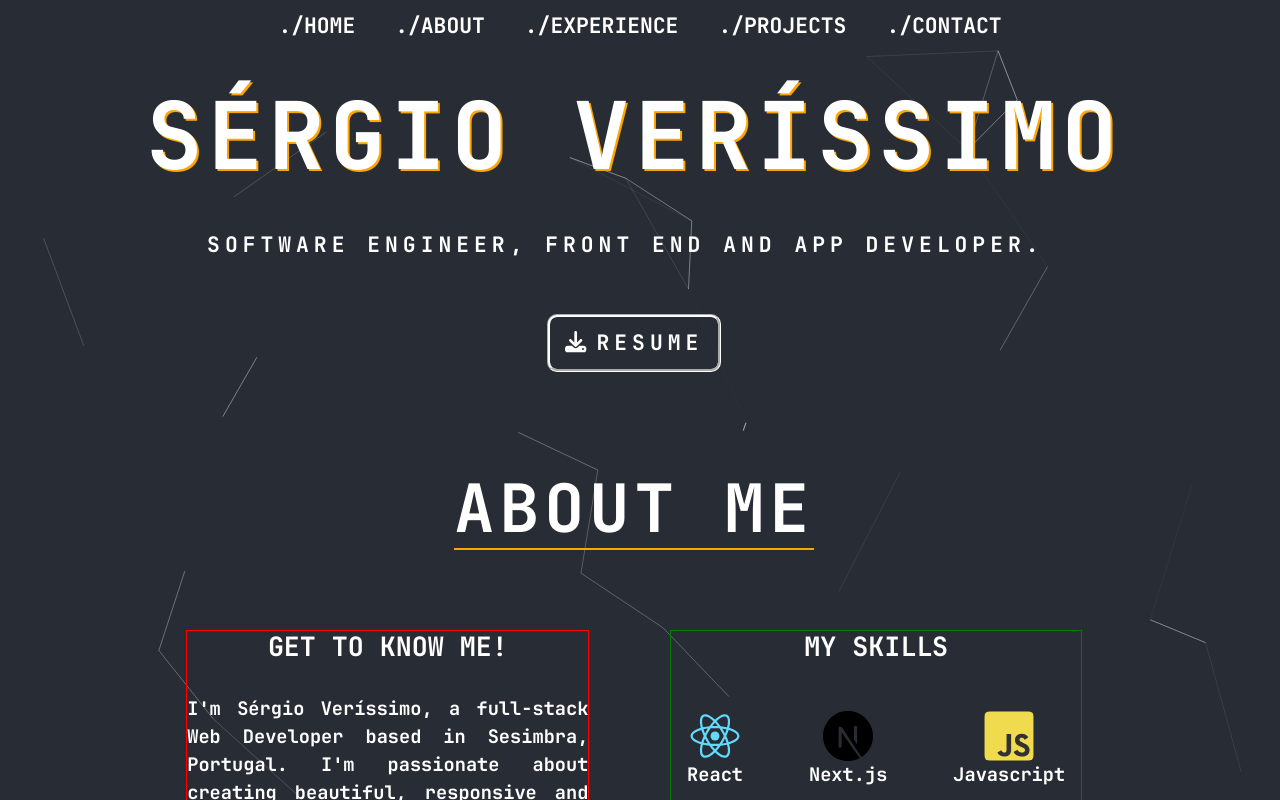
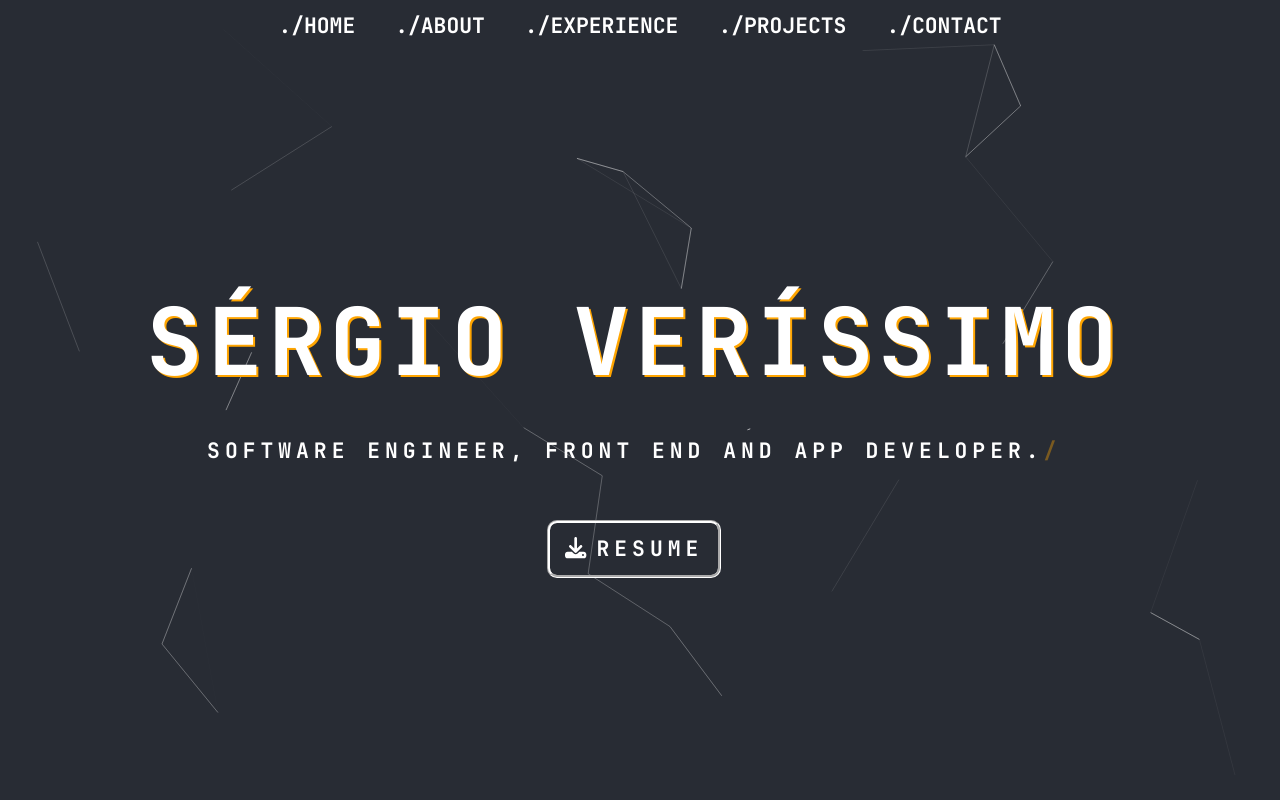
Before and after one commit to SergioVerissimo1/portfolio, a React (Create React App) app: page / in a window 1280 px wide. Shown: the top 800 px of the page. Built offline with nearby package versions, Linux system fonts and the light colour scheme.

Commit message:
Page Design Fix

```diff
--- a/src/components/Page/Page.tsx
+++ b/src/components/Page/Page.tsx
@@ -8,6 +8,7 @@ const Page = (props: { id: string; content: ReactElement }) => {
       style={{
         width: "99.1vw",
         // height: "100vh",
+        minHeight: "100vh",
         textAlign: "center",
         // border: "1px solid blue",
         paddingTop: "80px",
```
